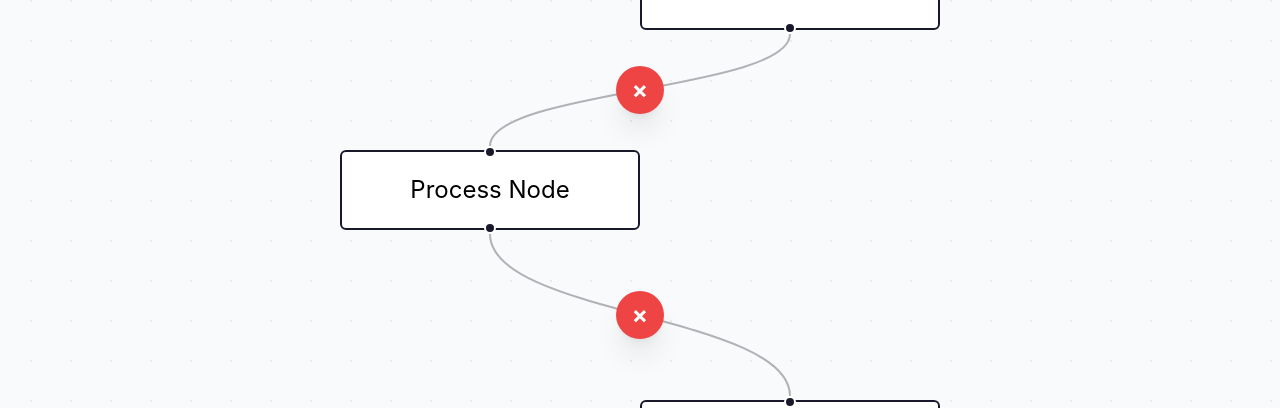
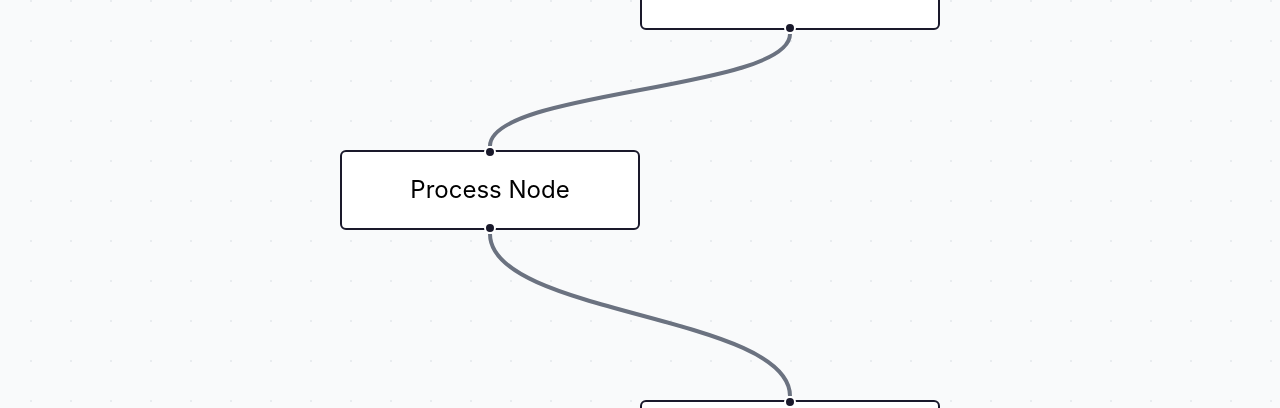
Before and after one commit to staticx-g7/RAG_node_React, a React (Create React App) app: page / in a window 1280 px wide. Shown: the part 185-593 px from the top of the page. Built offline with nearby package versions, Linux system fonts and the light colour scheme; the HTML template or start-up script is replaced by a standard one.

Commit message:
added hower effect for deleting connection

```diff
--- a/src/components/Flowboard/Flowboard.jsx
+++ b/src/components/Flowboard/Flowboard.jsx
@@ -1,4 +1,4 @@
-import React, { useRef, useCallback } from 'react';
+import React, { useRef, useCallback, useState } from 'react';
 import {
   ReactFlow,
   ReactFlowProvider,
@@ -15,7 +15,7 @@ import { useNodeOperations } from '../../hooks/useNodeOperations';
 import { INITIAL_NODES, INITIAL_EDGES, FLOW_CONFIG } from '../../constants/flowconfig';
 import '@xyflow/react/dist/style.css';
 
-// Custom Edge Component with Delete Button
+// Custom Edge Component with Hover Delete Button
 const CustomEdge = ({
   id,
   sourceX,
@@ -26,6 +26,7 @@ const CustomEdge = ({
   targetPosition,
   style = {},
   markerEnd,
+  data,
 }) => {
   const [edgePath, labelX, labelY] = getBezierPath({
     sourceX,
@@ -38,31 +39,50 @@ const CustomEdge = ({
 
   const onEdgeClick = (evt, id) => {
     evt.stopPropagation();
-    // This will be handled by the parent component
     window.dispatchEvent(new CustomEvent('deleteEdge', { detail: { id } }));
   };
 
+  const isHovered = data?.isHovered || false;
+
   return (
     <>
-      <BaseEdge path={edgePath} markerEnd={markerEnd} style={style} />
+      <BaseEdge
+        path={edgePath}
+        markerEnd={markerEnd}
+        style={{
+          ...style,
+          strokeWidth: isHovered ? 3 : 2,
+          stroke: isHovered ? '#ef4444' : '#6b7280',
+        }}
+      />
       <EdgeLabelRenderer>
+        {isHovered && (
           <div
             style={{
               position: 'absolute',
               transform: `translate(-50%, -50%) translate(${labelX}px,${labelY}px)`,
-            fontSize: 12,
               pointerEvents: 'all',
             }}
             className="nodrag nopan"
           >
-          <button
-            className="bg-red-500 hover:bg-red-600 text-white rounded-full w-6 h-6 flex items-center justify-center text-xs font-bold shadow-lg transition-colors duration-200"
+            <div
+              className="bg-red-500 hover:bg-red-600 text-white rounded-full w-5 h-5 border border-white shadow-lg cursor-pointer transition-transform duration-150 hover:scale-110"
               onClick={(event) => onEdgeClick(event, id)}
               title="Delete connection"
+              style={{
+                display: 'flex',
+                alignItems: 'center',
+                justifyContent: 'center',
+                fontSize: '10px',
+                fontWeight: 'bold',
+                lineHeight: '1',
+                userSelect: 'none',
+              }}
             >
               ×
-          </button>
             </div>
+          </div>
+        )}
       </EdgeLabelRenderer>
     </>
   );
@@ -90,6 +110,38 @@ const FlowboardComponent = () => {
     setEdges((edges) => edges.filter((edge) => edge.id !== edgeId));
   }, [setEdges]);
 
+  // Handle edge mouse enter
+  // Handle edge mouse enter - instant response
+const onEdgeMouseEnter = useCallback((event, edge) => {
+  setEdges((edges) =>
+    edges.map((e) => {
+      if (e.id === edge.id) {
+        return {
+          ...e,
+          data: { ...e.data, isHovered: true },
+        };
+      }
+      return e;
+    })
+  );
+}, [setEdges]);
+
+  // Handle edge mouse leave - instant response
+  const onEdgeMouseLeave = useCallback((event, edge) => {
+    setEdges((edges) =>
+      edges.map((e) => {
+        if (e.id === edge.id) {
+          return {
+            ...e,
+            data: { ...e.data, isHovered: false },
+          };
+        }
+        return e;
+      })
+    );
+  }, [setEdges]);
+
+
   // Listen for delete edge events
   React.useEffect(() => {
     const handleDeleteEdge = (event) => {
@@ -102,7 +154,7 @@ const FlowboardComponent = () => {
     };
   }, [onDeleteEdge]);
 
-  // Handle node deletion (optional - delete key when node is selected)
+  // Handle node deletion
   const onNodesDelete = useCallback(
     (deleted) => {
       setEdges((edges) =>
@@ -147,6 +199,8 @@ const FlowboardComponent = () => {
         onConnect={onConnect}
         onConnectEnd={onConnectEnd}
         onPaneDoubleClick={onPaneDoubleClick}
+        onEdgeMouseEnter={onEdgeMouseEnter}
+        onEdgeMouseLeave={onEdgeMouseLeave}
         edgeTypes={edgeTypes}
         fitView
         fitViewOptions={FLOW_CONFIG.fitViewOptions}
```
Lines whose indentation alone changed are shown as unchanged.
